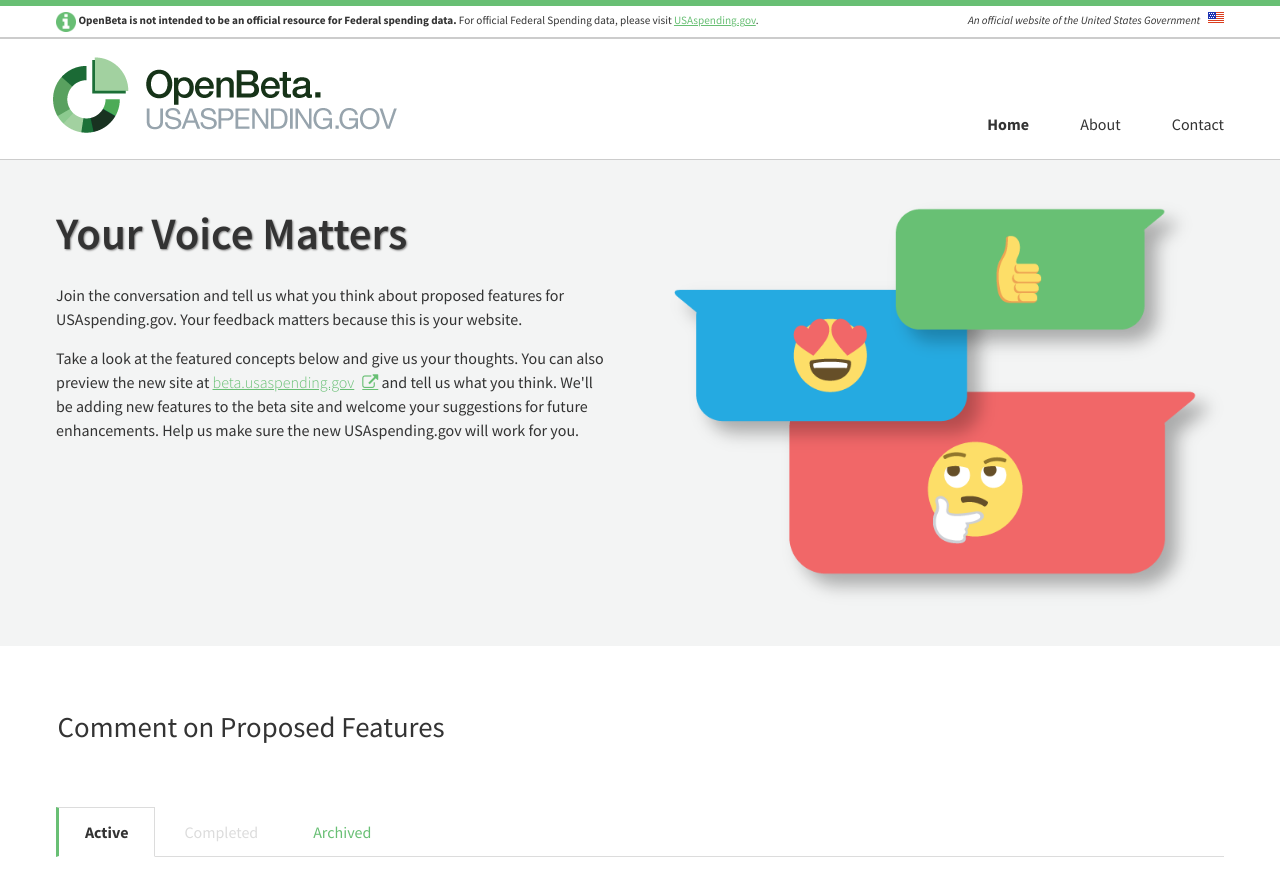
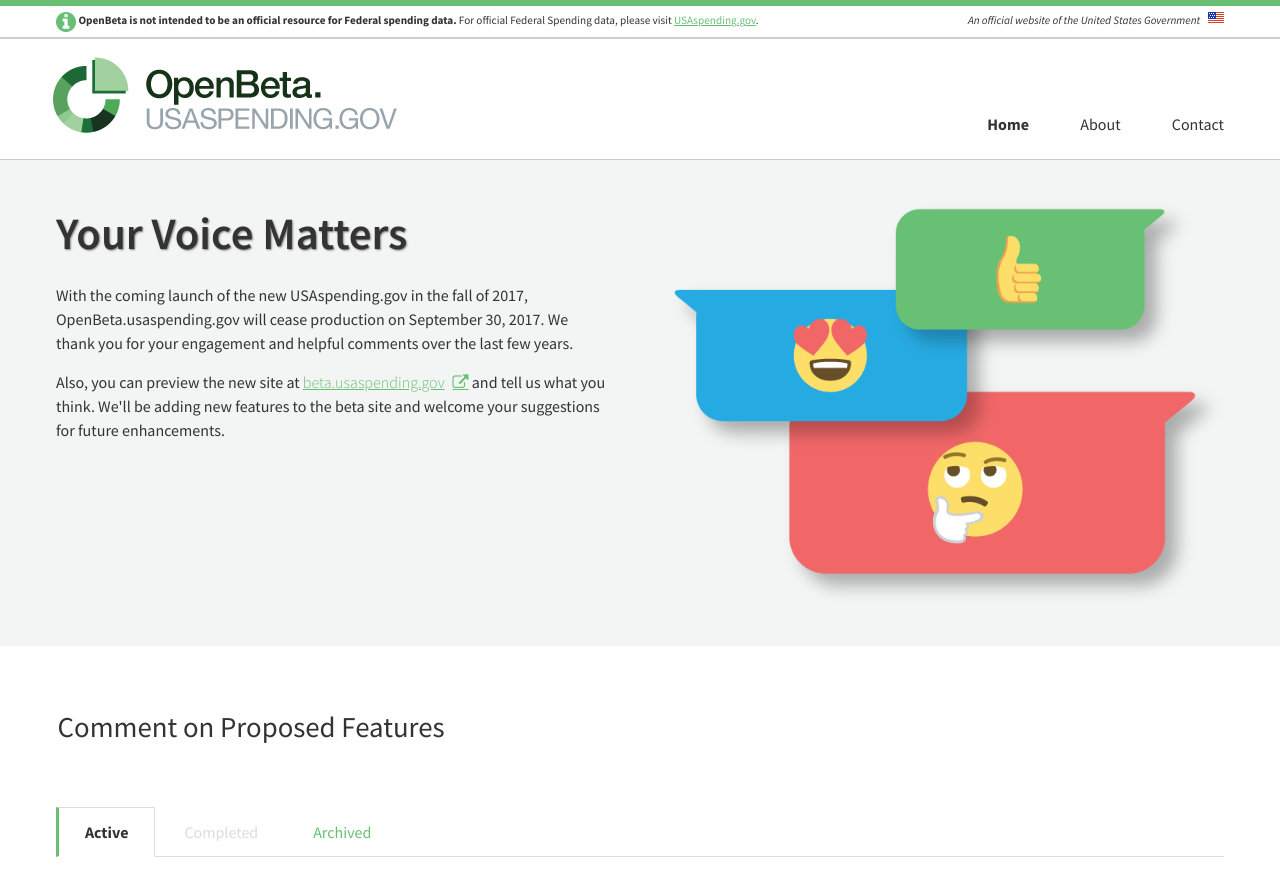
Before and after one commit to fedspendingtransparency/openbeta, a Jekyll site: the page built from index.html, in a window 1280 px wide and 900 px high. Shown: the top 896 px of the window. Built offline with Jekyll 4.4.1, drawn with Linux system fonts in a browser that asks for light colours; nearby versions of some CDN libraries; library files that are not in the unit come from our copies; comment, search, counter and statistics services are not loaded.

Commit message:
Update home.yml
Added content about the shutdown of the site.

```diff
--- a/_data/home.yml
+++ b/_data/home.yml
@@ -2,8 +2,8 @@
 
 banner_title: Your Voice Matters
 banner_label:
-  - text: Join the conversation and tell us what you think about proposed features for USAspending.gov. Your feedback matters because this is your website.
-  - text: Take a look at the featured concepts below and give us your thoughts. You can also preview the new site at <a class="usa-cta external-link" style="color:#68BF74;" href="https://beta.usaspending.gov" target="_blank">beta.usaspending.gov</a> and tell us what you think. We'll be adding new features to the beta site and welcome your suggestions for future enhancements.  Help us make sure the new USAspending.gov will work for you.
+  - text: With the coming launch of the new USAspending.gov in the fall of 2017, OpenBeta.usaspending.gov will cease production on September 30, 2017. We thank you for your engagement and helpful comments over the last few years.
+  - text: Also, you can preview the new site at <a class="usa-cta external-link" style="color:#68BF74;" href="https://beta.usaspending.gov" target="_blank">beta.usaspending.gov</a> and tell us what you think. We'll be adding new features to the beta site and welcome your suggestions for future enhancements.
 
 active_tab:
   - category: Prototypes
```
